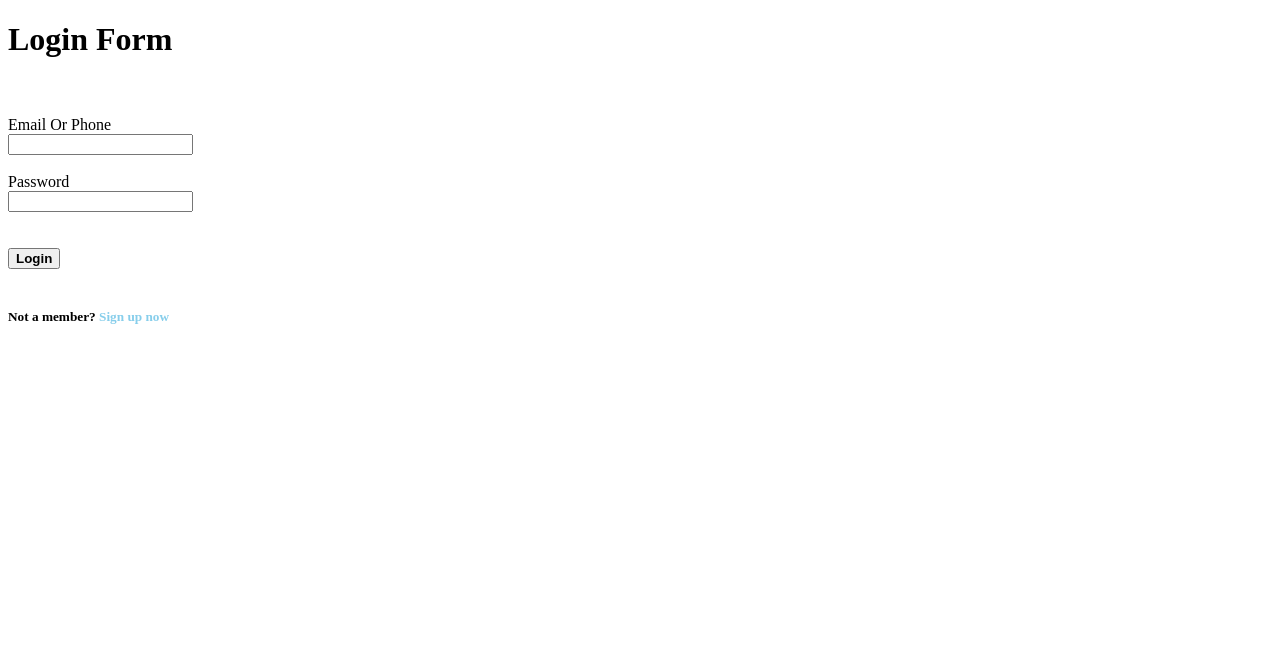
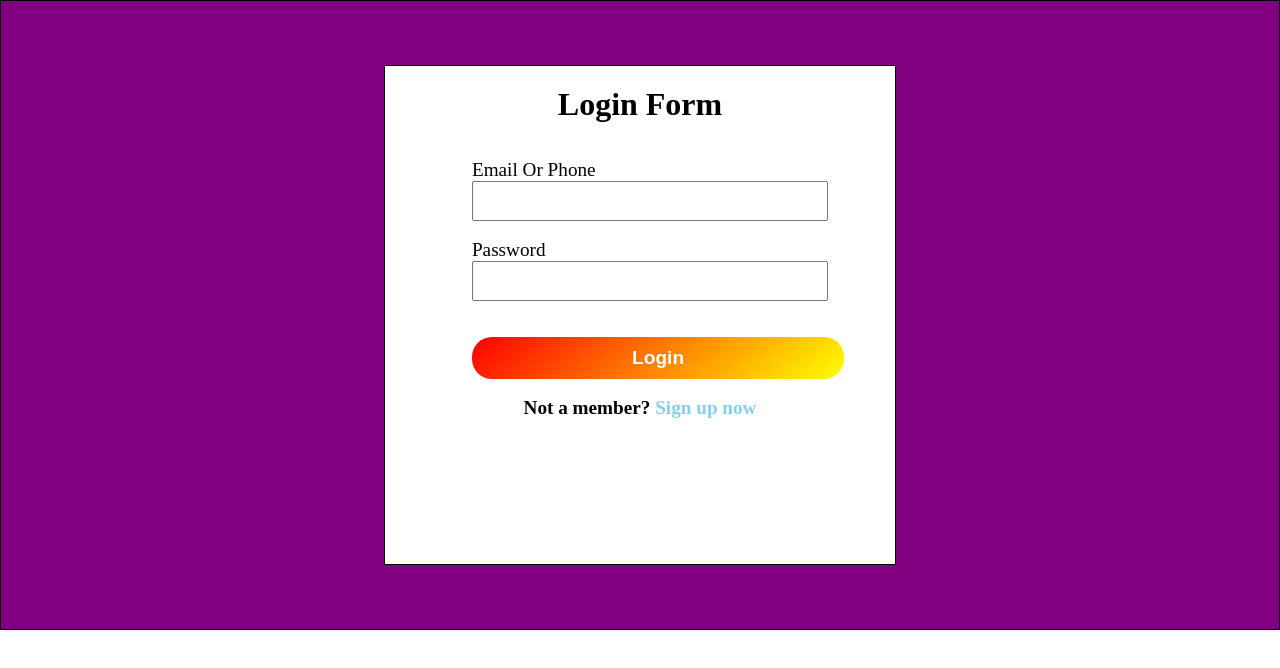
Before and after one commit to patilsushama/logintemplate, a plain HTML site: page index.html in a window 1280 px wide. Drawn offline with Linux system fonts and the light colour scheme.

Commit message:
Update index.html

```diff
--- a/index.html
+++ b/index.html
@@ -3,7 +3,7 @@
 <head>
 <meta charset="UTF-08">
 <meta name="viewport" content="width-device=width,initial-scale=1.0">
-<link rel="stylesheet" href="E:\cssprogram\csspages\test5.css">
+<link rel="stylesheet" href="style.css">
 </head>
   <body>
   <div class="container">
```
